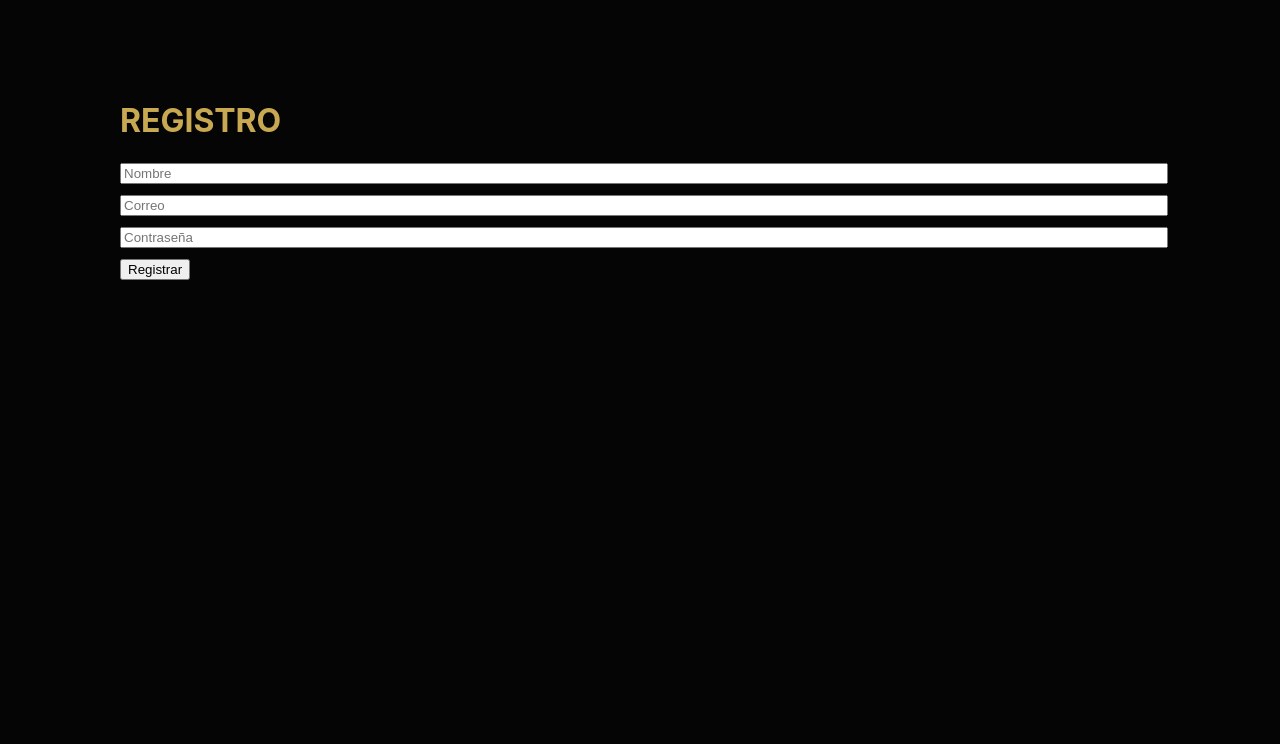
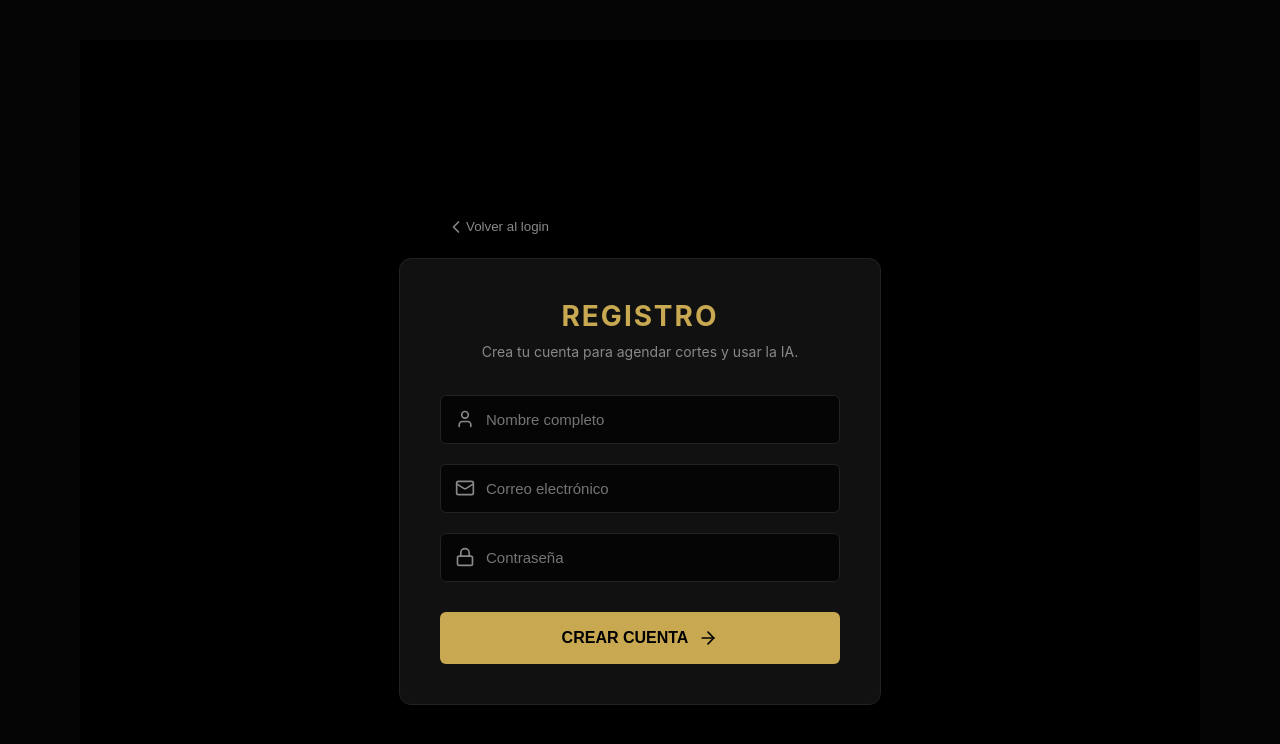
Before and after one commit to theoscar019/BarberProyect, a React (Vite) app in the folder front-barberia/: page / in a window 1280 px wide. Both pictures are taken after a click on the element "Regístrate aquí". Shown: the top 744 px of the page. Built offline with nearby package versions, Linux system fonts and the light colour scheme.

Commit message:
actualizacion de registro y login

```diff
--- a/front-barberia/src/App.css
+++ b/front-barberia/src/App.css
@@ -1,6 +1,3 @@
-/* =========================================
-   DISEÑO PREMIUM Y 100% RESPONSIVE
-   ========================================= */
 
 body {
   background-color: #050505;
--- a/front-barberia/src/App.jsx
+++ b/front-barberia/src/App.jsx
@@ -4,6 +4,7 @@ import { Scissors, Camera, User, ChevronLeft, CheckCircle2, LogOut } from 'lucid
 import BarberView from './BarberView';
 import AdminView from './AdminView';
 import EscanerRostro from './EscanerRostro';
+import Registro from './Registro';
 
 export default function App() {
   const [currentView, setCurrentView] = useState('login');
@@ -21,10 +22,6 @@ export default function App() {
   const [barberos, setBarberos] = useState([]);
   const [barberoSeleccionado, setBarberoSeleccionado] = useState(null);
 
-  const [regNombre, setRegNombre] = useState('');
-  const [regEmail, setRegEmail] = useState('');
-  const [regPassword, setRegPassword] = useState('');
-
   const GOLD = "#C8A951";
   const BG_DARK = "#050505";
   const CARD_BG = "#111111";
@@ -33,7 +30,7 @@ export default function App() {
 
   const horariosBase = ['10:00', '11:00', '12:30', '15:00', '16:00', '17:30'];
 
-  const API_URL = 'https://barberproyect.onrender.com/api'; // Ajusta si pruebas en local (http://localhost:3000/api)
+  const API_URL = 'https://barberproyect.onrender.com/api';
 
   const handleLoginSubmit = async (e) => {
     e.preventDefault();
@@ -56,23 +53,6 @@ export default function App() {
       }
     } catch (error) {
       alert("Error: No hay conexión con el backend.");
-    }
-  };
-
-  const handleRegisterSubmit = async (e) => {
-    e.preventDefault();
-    try {
-      const response = await fetch(`${API_URL}/usuarios`, {
-        method: 'POST',
-        headers: { 'Content-Type': 'application/json' },
-        body: JSON.stringify({ nombre: regNombre, email: regEmail, password: regPassword, rol_id: 1 })
-      });
-      if (response.ok) {
-        alert("¡Registro exitoso! Inicia sesión.");
-        setCurrentView('login');
-      }
-    } catch (error) {
-      alert("Error al conectar con el servidor.");
     }
   };
 
@@ -241,17 +221,7 @@ export default function App() {
   return (
     <div className="app-container">
       {currentView === 'login' && renderLogin()}
-      {currentView === 'registro' && (
-         <div style={{ padding: '40px' }}>
-            <h1 style={{color: GOLD}}>REGISTRO</h1>
-            <form onSubmit={handleRegisterSubmit}>
-              <input type="text" placeholder="Nombre" value={regNombre} onChange={(e) => setRegNombre(e.target.value)} style={{width:'100%', marginBottom:'10px'}}/>
-              <input type="email" placeholder="Correo" value={regEmail} onChange={(e) => setRegEmail(e.target.value)} style={{width:'100%', marginBottom:'10px'}}/>
-              <input type="password" placeholder="Contraseña" value={regPassword} onChange={(e) => setRegPassword(e.target.value)} style={{width:'100%', marginBottom:'10px'}}/>
-              <button type="submit">Registrar</button>
-            </form>
-         </div>
-      )}
+      {currentView === 'registro' && <Registro onVolver={() => setCurrentView('login')} />}
       {currentView === 'dashboard' && renderDashboard()}
       {currentView === 'reserva' && renderReserva()}
       {currentView === 'ia' && <EscanerRostro onVolver={() => setCurrentView('dashboard')} />}
--- /dev/null
+++ b/front-barberia/src/Registro.jsx
@@ -0,0 +1,105 @@
+import React, { useState } from 'react';
+import { User, Mail, Lock, ArrowRight, ChevronLeft } from 'lucide-react';
+
+export default function Registro({ onVolver }) {
+  const [formData, setFormData] = useState({
+    nombre: '',
+    correo: '',
+    password: ''
+  });
+
+  const GOLD = "#C8A951";
+  const CARD_BG = "#111111";
+  const BORDER = "#222222";
+  const TEXT_MUTED = "#888888";
+  const API_URL = 'https://barberproyect.onrender.com/api';
+
+  const handleChange = (e) => {
+    setFormData({ ...formData, [e.target.name]: e.target.value });
+  };
+
+  const handleSubmit = async (e) => {
+    e.preventDefault();
+    try {
+      const response = await fetch(`${API_URL}/usuarios`, {
+        method: 'POST',
+        headers: { 'Content-Type': 'application/json' },
+        body: JSON.stringify({
+          nombre: formData.nombre,
+          email: formData.correo,
+          password: formData.password,
+          rol_id: 1 // Rol 1 = Cliente normal
+        })
+      });
+
+      if (response.ok) {
+        alert("¡Registro exitoso! Ya puedes iniciar sesión.");
+        onVolver(); // Devuelve al usuario a la pantalla de login
+      } else {
+        alert("Hubo un error al registrar el usuario.");
+      }
+    } catch (error) {
+      alert("Error de conexión con el backend.");
+    }
+  };
+
+  return (
+    <div style={{ minHeight: '100vh', backgroundColor: '#000', display: 'flex', flexDirection: 'column', justifyContent: 'center', alignItems: 'center', padding: '20px' }}>
+
+      {/* Botón Volver */}
+      <div style={{ width: '100%', maxWidth: '400px', marginBottom: '20px' }}>
+        <button onClick={onVolver} style={{ background: 'transparent', border: 'none', color: TEXT_MUTED, display: 'flex', alignItems: 'center', cursor: 'pointer' }}>
+          <ChevronLeft size={20} /> Volver al login
+        </button>
+      </div>
+
+      <div style={{ backgroundColor: CARD_BG, padding: '40px', borderRadius: '12px', border: `1px solid ${BORDER}`, width: '100%', maxWidth: '400px', boxShadow: '0 10px 30px rgba(0,0,0,0.5)' }}>
+
+        <div style={{ textAlign: 'center', marginBottom: '35px' }}>
+          <h2 style={{ color: GOLD, fontSize: '28px', margin: '0 0 10px 0', letterSpacing: '2px' }}>REGISTRO</h2>
+          <p style={{ color: TEXT_MUTED, fontSize: '14px', margin: 0 }}>Crea tu cuenta para agendar cortes y usar la IA.</p>
+        </div>
+
+        <form onSubmit={handleSubmit} style={{ display: 'flex', flexDirection: 'column', gap: '20px' }}>
+
+          <div style={{ position: 'relative' }}>
+            <User size={20} color={TEXT_MUTED} style={{ position: 'absolute', left: '15px', top: '50%', transform: 'translateY(-50%)' }} />
+            <input
+              type="text" name="nombre" placeholder="Nombre completo"
+              value={formData.nombre} onChange={handleChange} required
+              style={{ width: '100%', padding: '15px 15px 15px 45px', backgroundColor: '#050505', border: `1px solid ${BORDER}`, borderRadius: '6px', color: '#fff', fontSize: '15px', outline: 'none', transition: 'border 0.3s', boxSizing: 'border-box' }}
+              onFocus={(e) => e.target.style.border = `1px solid ${GOLD}`}
+              onBlur={(e) => e.target.style.border = `1px solid ${BORDER}`}
+            />
+          </div>
+
+          <div style={{ position: 'relative' }}>
+            <Mail size={20} color={TEXT_MUTED} style={{ position: 'absolute', left: '15px', top: '50%', transform: 'translateY(-50%)' }} />
+            <input
+              type="email" name="correo" placeholder="Correo electrónico"
+              value={formData.correo} onChange={handleChange} required
+              style={{ width: '100%', padding: '15px 15px 15px 45px', backgroundColor: '#050505', border: `1px solid ${BORDER}`, borderRadius: '6px', color: '#fff', fontSize: '15px', outline: 'none', transition: 'border 0.3s', boxSizing: 'border-box' }}
+              onFocus={(e) => e.target.style.border = `1px solid ${GOLD}`}
+              onBlur={(e) => e.target.style.border = `1px solid ${BORDER}`}
+            />
+          </div>
+
+          <div style={{ position: 'relative' }}>
+            <Lock size={20} color={TEXT_MUTED} style={{ position: 'absolute', left: '15px', top: '50%', transform: 'translateY(-50%)' }} />
+            <input
+              type="password" name="password" placeholder="Contraseña"
+              value={formData.password} onChange={handleChange} required
+              style={{ width: '100%', padding: '15px 15px 15px 45px', backgroundColor: '#050505', border: `1px solid ${BORDER}`, borderRadius: '6px', color: '#fff', fontSize: '15px', outline: 'none', transition: 'border 0.3s', boxSizing: 'border-box' }}
+              onFocus={(e) => e.target.style.border = `1px solid ${GOLD}`}
+              onBlur={(e) => e.target.style.border = `1px solid ${BORDER}`}
+            />
+          </div>
+
+          <button type="submit" style={{ marginTop: '10px', backgroundColor: GOLD, color: '#000', padding: '16px', borderRadius: '6px', border: 'none', fontSize: '16px', fontWeight: 'bold', cursor: 'pointer', display: 'flex', justifyContent: 'center', alignItems: 'center', transition: 'transform 0.2s', width: '100%' }}>
+            CREAR CUENTA <ArrowRight size={20} style={{ marginLeft: '10px' }} />
+          </button>
+        </form>
+      </div>
+    </div>
+  );
+}
```
